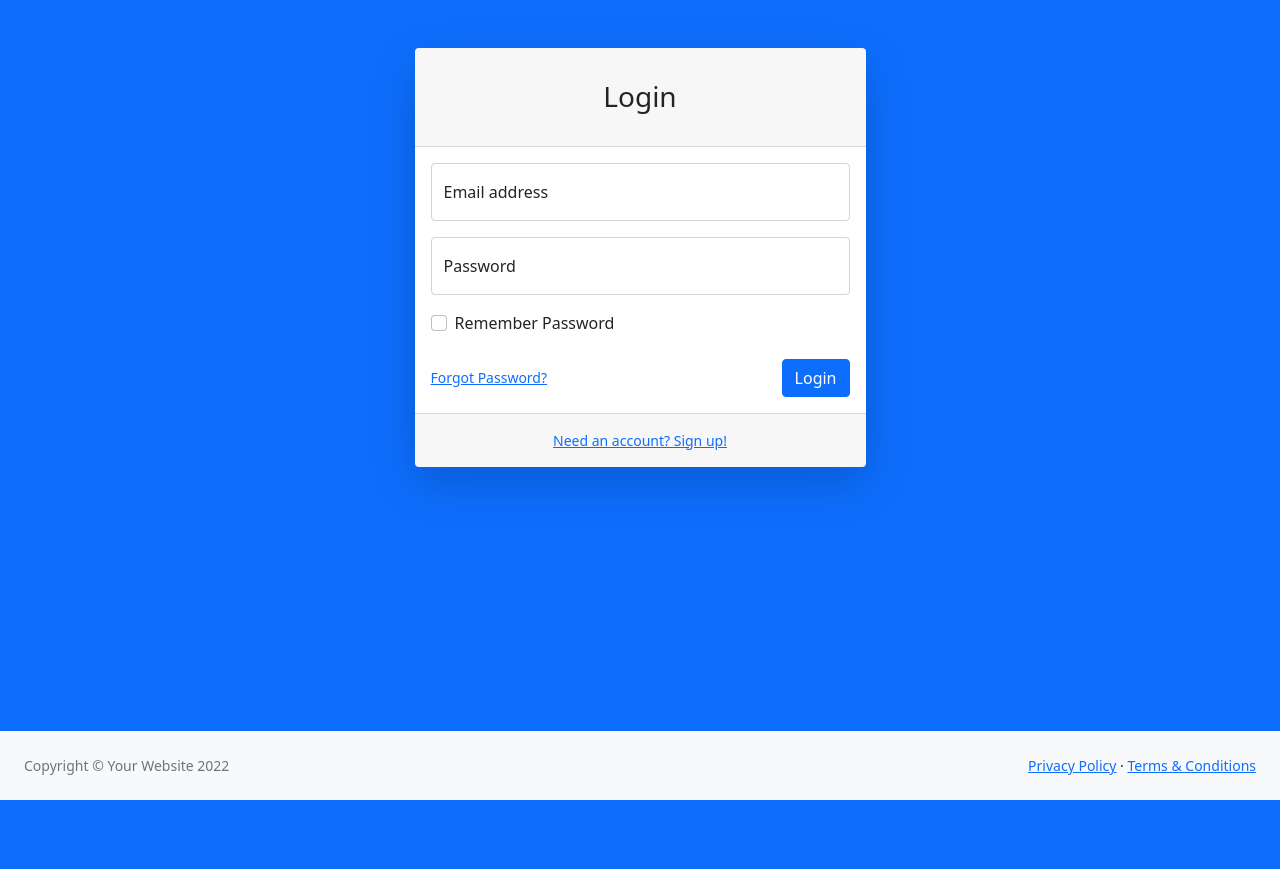
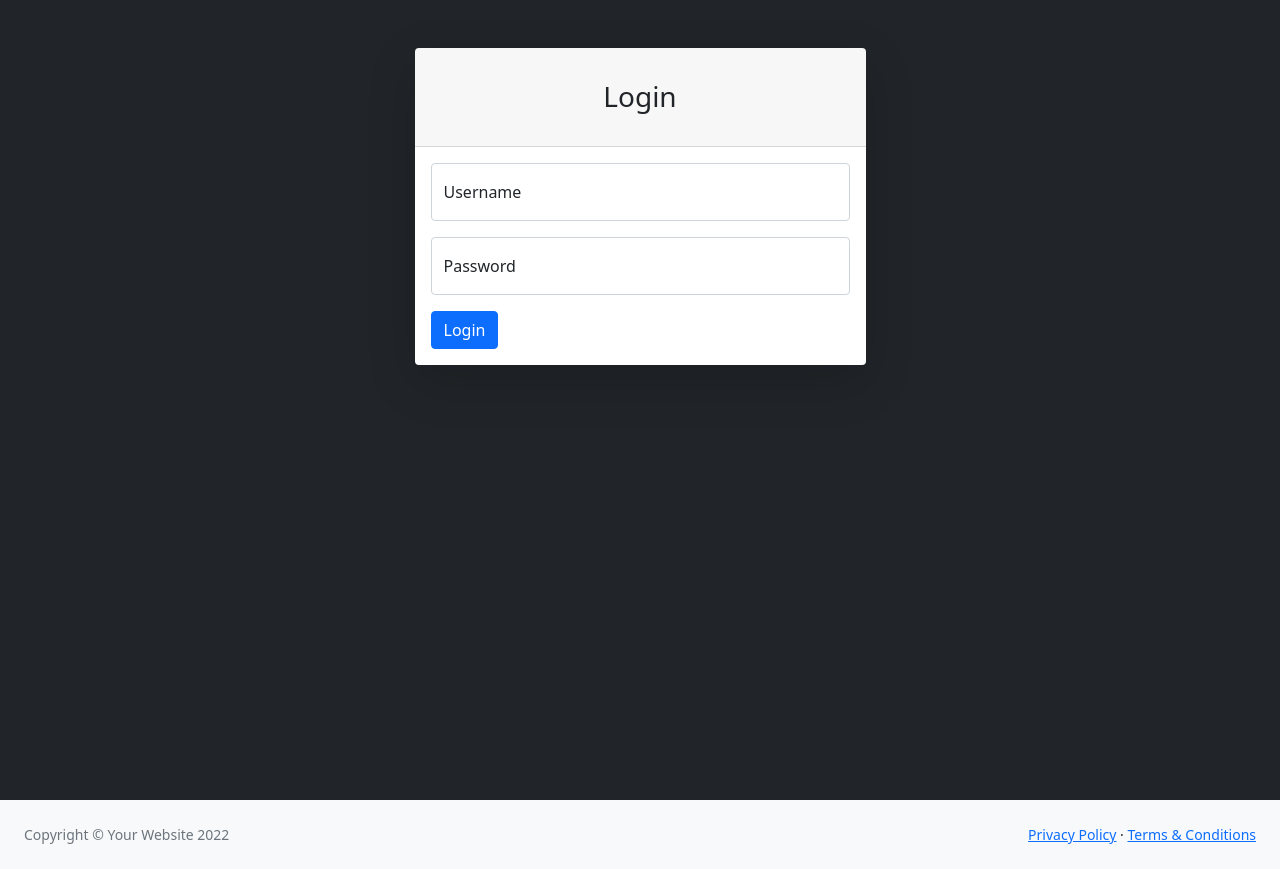
Before and after one commit to izzannazzi/kasir, a PHP site: page /login.php in a window 1280 px wide. Before the commit the page ends 800 px from the top, so only its background shows below. Run offline with PHP 8.4, Linux system fonts and the light colour scheme; some libraries are stand-ins or nearby versions.

Commit message:
part 1 ended

```diff
--- a/function.php
+++ b/function.php
@@ -0,0 +1,32 @@
+<?php
+session_start();
+
+$koneksi = mysqli_connect('localhost', 'root', '', 'kasir');
+
+if (isset($_POST['login'])){
+    //initial variable
+    $username = $_POST['username'];
+    $password = $_POST['password'];
+
+    $check = mysqli_query($koneksi, "SELECT * FROM user WHERE username='$username' AND password='$password'");
+    $hitung = mysqli_num_rows($check);
+
+    if($hitung>0){
+        // jika datanya ada, dan ditemukan
+        // maka berhasil login
+
+        $_SESSION['login']=true;
+        header('location:index.php');
+    }else {
+        //Datanya tidak ada
+        // maka gagal login
+        echo '
+        <script>
+
+        alert("Username atau Password salah")
+        window.location.href="login.php"
+
+        </script>';
+    }
+}
+?>
--- a/login.php
+++ b/login.php
@@ -1,3 +1,11 @@
+<?php
+require 'function.php';
+
+?>
+
+
+
+
 <!DOCTYPE html>
 <html lang="en">
     <head>
@@ -6,11 +14,11 @@
         <meta name="viewport" content="width=device-width, initial-scale=1, shrink-to-fit=no" />
         <meta name="description" content="" />
         <meta name="author" content="" />
-        <title>Login - SB Admin</title>
+        <title>Login</title>
         <link href="css/styles.css" rel="stylesheet" />
         <script src="https://use.fontawesome.com/releases/v6.1.0/js/all.js" crossorigin="anonymous"></script>
     </head>
-    <body class="bg-primary">
+    <body class="bg-dark">
         <div id="layoutAuthentication">
             <div id="layoutAuthentication_content">
                 <main>
@@ -20,27 +28,25 @@
                                 <div class="card shadow-lg border-0 rounded-lg mt-5">
                                     <div class="card-header"><h3 class="text-center font-weight-light my-4">Login</h3></div>
                                     <div class="card-body">
-                                        <form>
+
+                                        <form method="POST">
                                             <div class="form-floating mb-3">
-                                                <input class="form-control" id="inputEmail" type="email" placeholder="name@example.com" />
-                                                <label for="inputEmail">Email address</label>
+                                                <input class="form-control" name="username" type="text" placeholder="username" required/>
+                                                <label for="username">Username</label>
                                             </div>
                                             <div class="form-floating mb-3">
-                                                <input class="form-control" id="inputPassword" type="password" placeholder="Password" />
+                                                <input class="form-control" name="password" id="inputPassword" type="password" placeholder="Password" required/>
                                                 <label for="inputPassword">Password</label>
                                             </div>
-                                            <div class="form-check mb-3">
-                                                <input class="form-check-input" id="inputRememberPassword" type="checkbox" value="" />
-                                                <label class="form-check-label" for="inputRememberPassword">Remember Password</label>
-                                            </div>
-                                            <div class="d-flex align-items-center justify-content-between mt-4 mb-0">
-                                                <a class="small" href="password.html">Forgot Password?</a>
-                                                <a class="btn btn-primary" href="index.html">Login</a>
+                                            <button type="submit" name="login" class="btn btn-primary">Login
+
+
+                                            </button>
+
+
                                             </div>
                                         </form>
-                                    </div>
-                                    <div class="card-footer text-center py-3">
-                                        <div class="small"><a href="register.html">Need an account? Sign up!</a></div>
+
                                     </div>
                                 </div>
                             </div>
```
Also changed, not shown: index.php (+9 -13 lines), logout.php (added), masuk.php (added), stock.php (added).
